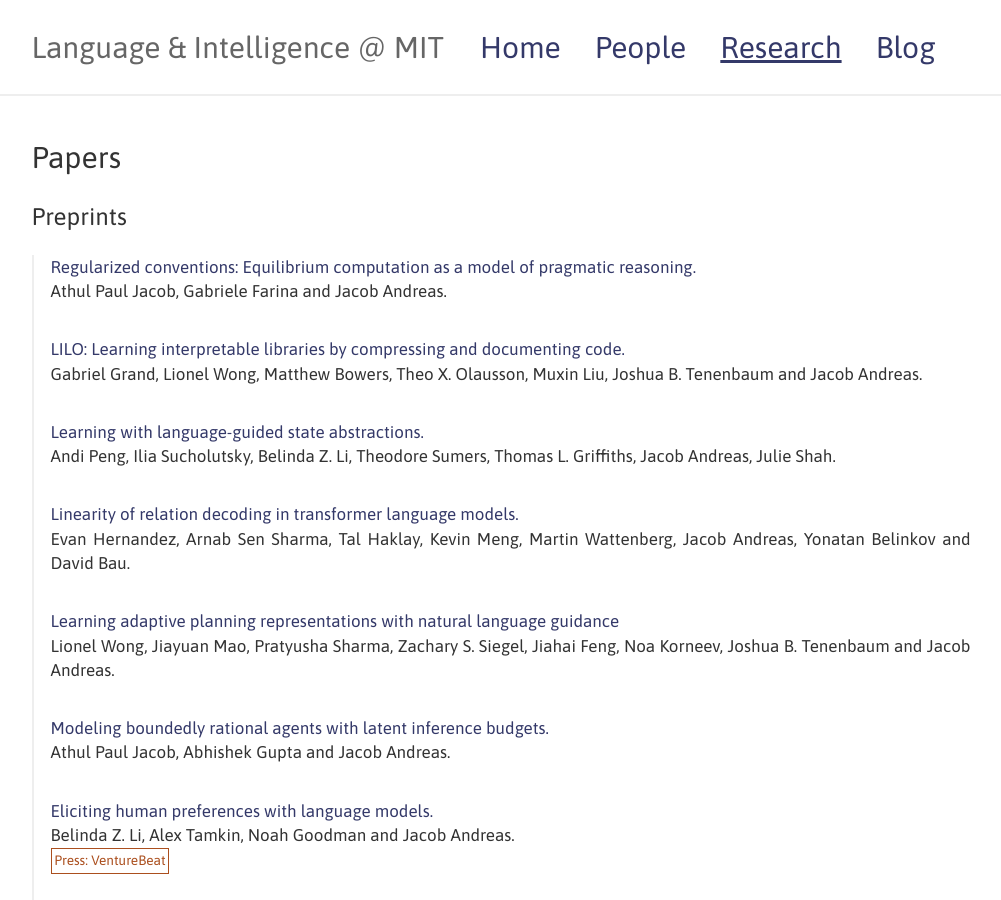
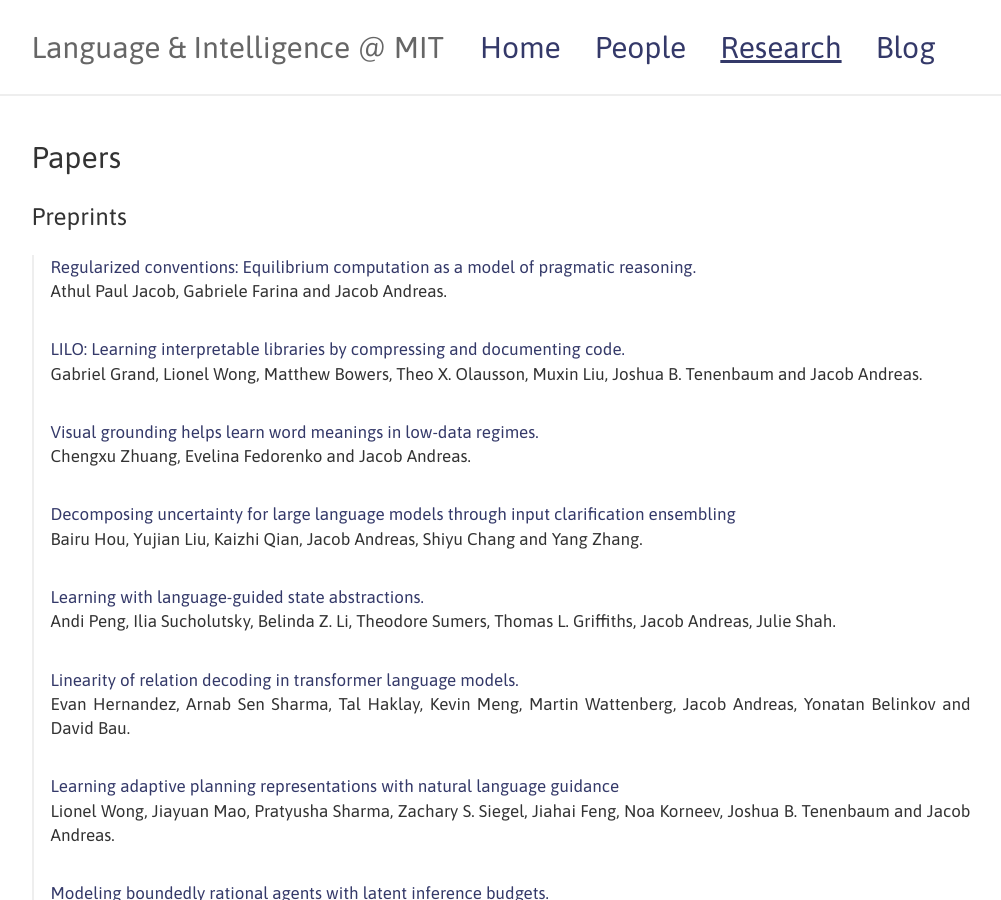
Before and after one commit to lingo-mit/website, a Jekyll site: the page built from research.md, in a window 1280 px wide and 900 px high. Shown: the whole window, without its empty margins (11-1012 px from the left). Built offline with Jekyll 4.4.1, drawn with Linux system fonts in a browser that asks for light colours.

Commit message:
new papers

```diff
--- a/research.md
+++ b/research.md
@@ -15,6 +15,15 @@
 - [LILO: Learning interpretable libraries by compressing and documenting code.](https://arxiv.org/abs/2310.19791)
 
   Gabriel Grand, Lionel Wong, Matthew Bowers, Theo X. Olausson, Muxin Liu, Joshua B. Tenenbaum and Jacob Andreas.
+
+- [Visual grounding helps learn word meanings in low-data regimes.](https://arxiv.org/abs/2310.13257)
+
+  Chengxu Zhuang, Evelina Fedorenko and Jacob Andreas.
+
+- [Decomposing uncertainty for large language models through input clarification
+  ensembling](https://arxiv.org/abs/2311.08718)
+
+  Bairu Hou, Yujian Liu, Kaizhi Qian, Jacob Andreas, Shiyu Chang and Yang Zhang.
 
 - [Learning with language-guided state abstractions.](https://social-intelligence-human-ai.github.io/docs/1.pdf)
 
```
